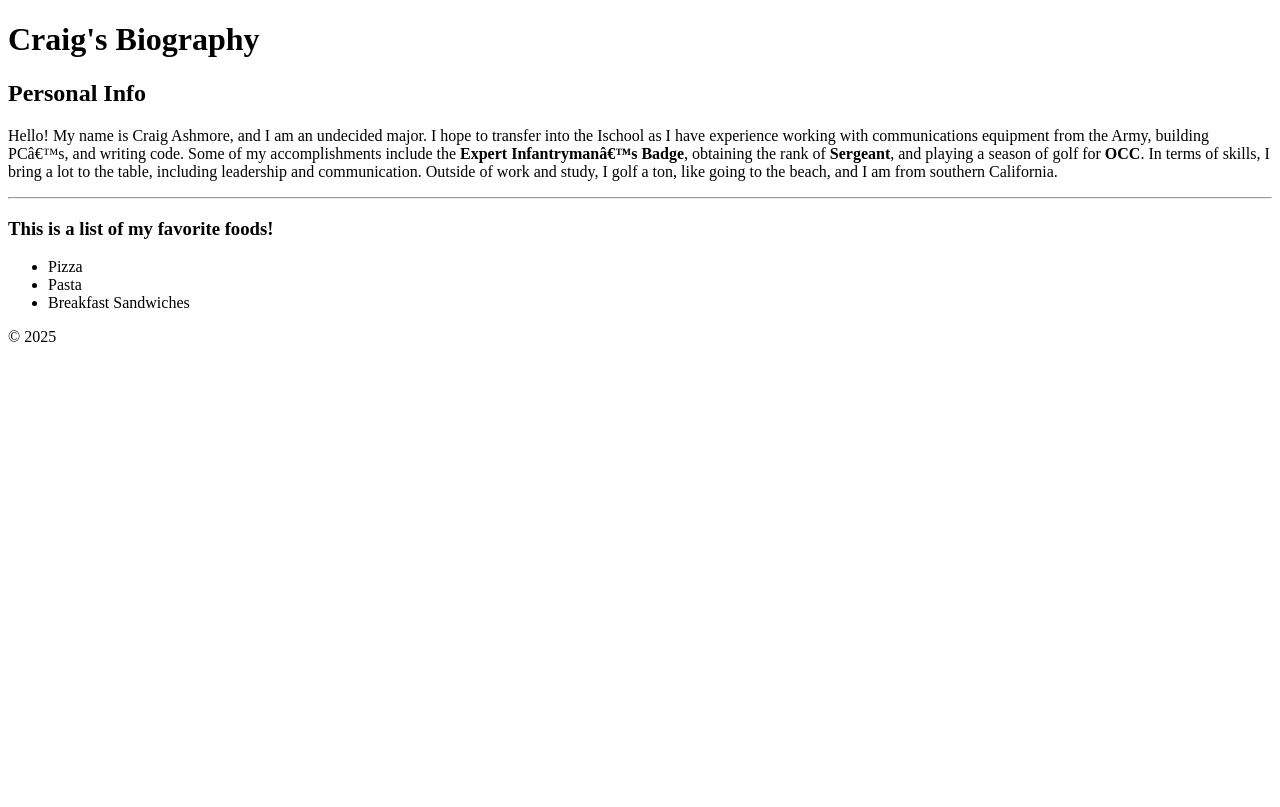
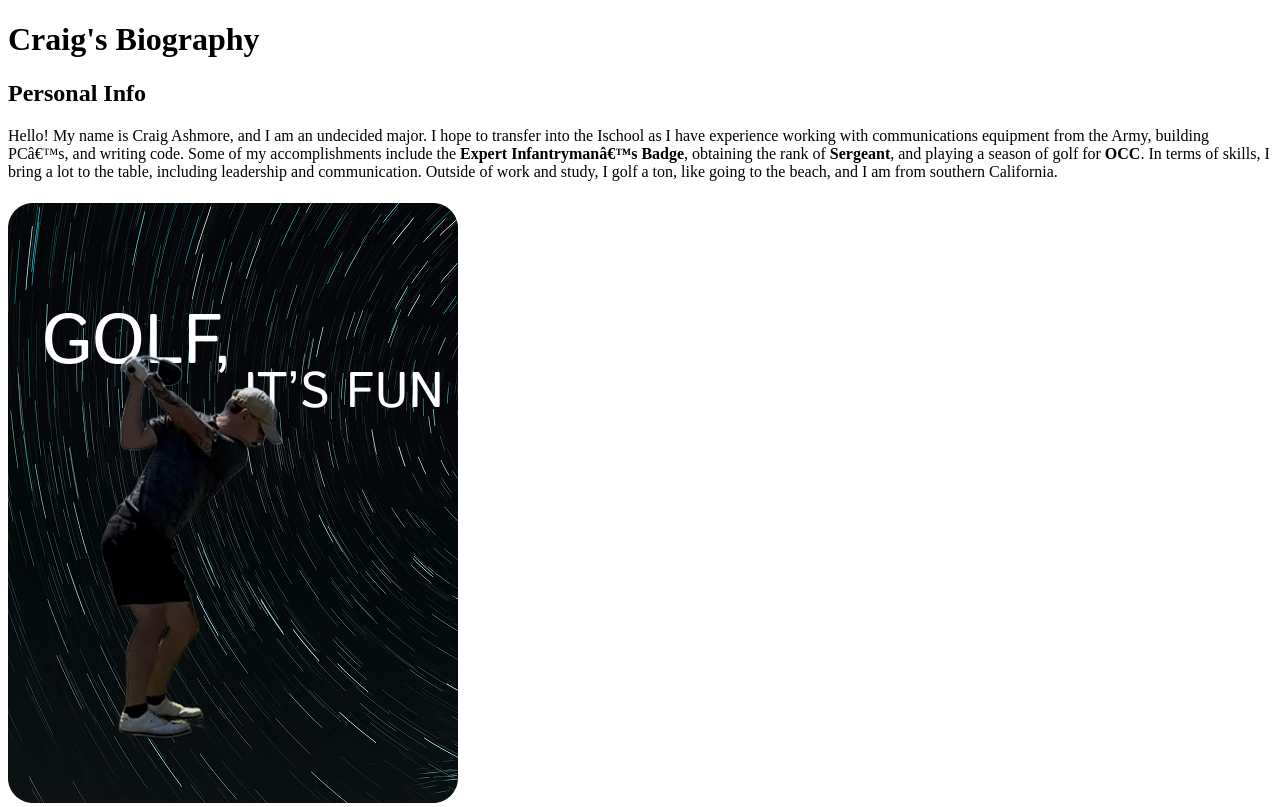
Before and after one commit to craigashmore1/ist263, a plain HTML site: page lab05/ashmore-bio.html in a window 1280 px wide. Shown: the top 807 px of the page. Drawn offline with Linux system fonts and the light colour scheme.

Commit message:
Update ashmore-bio.html

```diff
--- a/lab05/ashmore-bio.html
+++ b/lab05/ashmore-bio.html
@@ -19,6 +19,7 @@
          obtaining the rank of <strong>Sergeant</strong>, and playing a season of golf for<strong> OCC</strong>. In terms of skills,
          I bring a lot to the table, including leadership and communication. Outside of work and study,
           I golf a ton, like going to the beach, and I am from southern California.</p>
+          <img src="../images/golf.png" alt="Image of Linkedin Logo";> </a><br>
     <hr>
 
     <h3>This is a list of my favorite foods!</h3>
```
